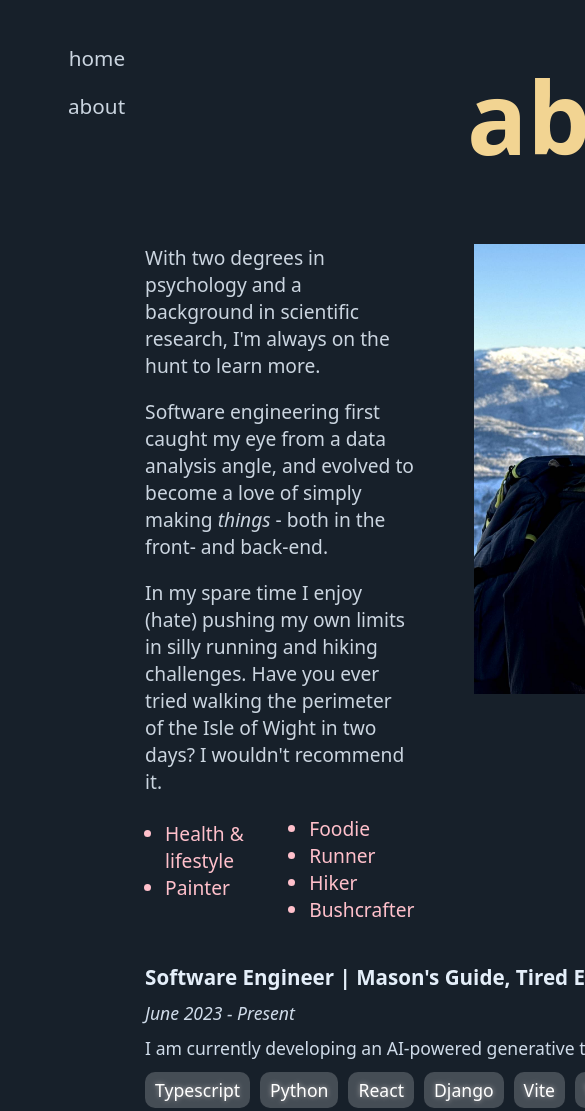
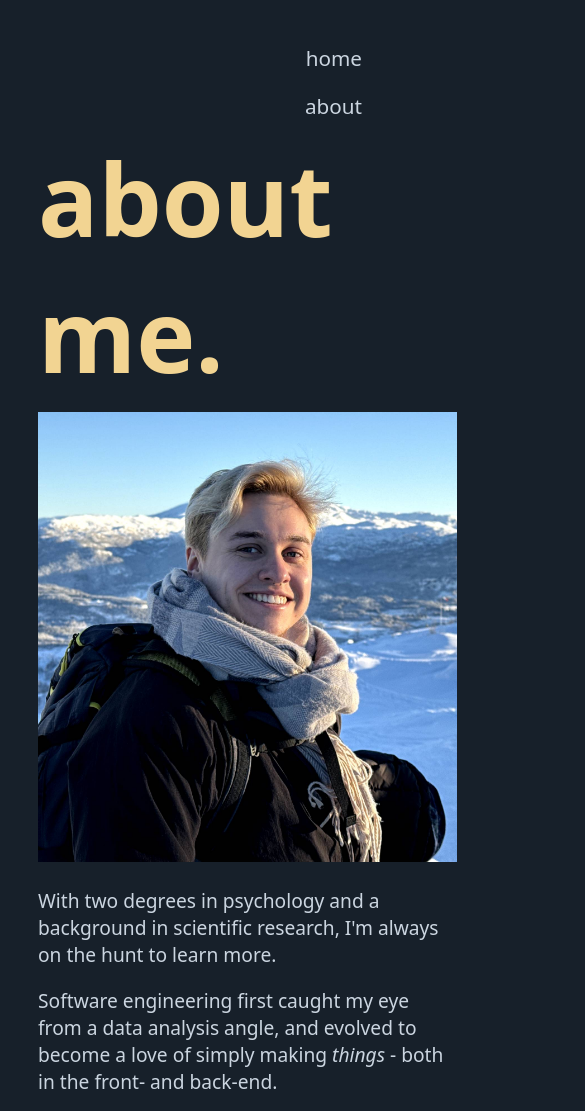
Before and after one commit to Alekssaunders/portfolio-website, an Astro site: page /about in a window 390 px wide. Shown: the top 1111 px of the page, 585 px wide, since content can reach past the window. Built offline with nearby package versions, Linux system fonts and the light colour scheme; Astro itself is replaced by a stand-in of ours.

Commit message:
about page mobile friendly

```diff
--- a/src/components/CV/CV.astro
+++ b/src/components/CV/CV.astro
@@ -14,7 +14,7 @@ const job: TJob[] = [
         date: "June 2023 - Present",
         description:
             "I am currently developing an AI-powered generative travel guide.",
-    skills: ["Typescript", "Python", "React", "Django", "Vite", "Vitest"],
+        skills: ["Typescript", "Python", "React", "Django", "Vite"],
     },
     {
         title: "Junior software engineer",
@@ -110,5 +110,21 @@ const job: TJob[] = [
             display: flex;
             gap: var(--spacer-m);
         }
+
+
+        @media only screen and (max-width: 915px) {
+            .cvContainer {
+                margin: 0 0 0 var(--spacer-2xl);
+                padding-top: var(--spacer-1xl);
+            }
+        }
+
+        @media only screen and (max-width: 805px) {
+            .cvContainer {
+                margin: 0 0 0 var(--spacer-xl);
+                padding-top: var(--spacer-1xl);
+            }
+        }
+
     </style>
 </div>
--- a/src/components/NavBar/NavBar.astro
+++ b/src/components/NavBar/NavBar.astro
@@ -45,20 +45,8 @@ const navbar = [
         transition: all 500ms;
     }
 
-  @media only screen and (max-width: 860px) {
-      .navLinkContainer{
-          height: fit-content;
-      }
-      .navList {
-          float: left;
-      }
 
-      .navLink {
-          padding: var(--spacer-l);
-      }
-  }
-
-  @media only screen and (max-width: 705px) {
+    @media only screen and (max-width: 915px) {
         .navList {
             float: right;
             display: inline;
--- a/src/layouts/Page.astro
+++ b/src/layouts/Page.astro
@@ -8,19 +8,19 @@ interface Props {
     header: string;
 }
 
-const { title, header } = Astro.props;
+const {title, header} = Astro.props;
 ---
 
 <Layout title={title}>
     <main>
         <div class="pageContainerTemplate">
-			<NavBar />
-			<div>
+            <NavBar/>
+            <div class="gridContainer">
                 <div class="pageContainerHeader">
                     <h1 class="title">{header}</h1>
                 </div>
                 <div>
-					<slot />
+                    <slot/>
                 </div>
             </div>
 
--- a/src/layouts/Page.css
+++ b/src/layouts/Page.css
@@ -1,10 +1,10 @@
 .pageContainerTemplate {
-	display: grid;
-	grid-template-columns: 1fr 2.5fr 1fr;
+  display: grid;
+  grid-template-columns: 1fr 2.5fr 1fr;
 }
 
 .pageContainerHeader {
-	text-align: right;
+  text-align: right;
 }
 
 .title {
@@ -12,3 +12,49 @@
   color: #f2d492;
   margin: var(--spacer-1xl) -80px var(--spacer-2xl) 0;
 }
+
+@media only screen and (max-width: 915px) {
+  .pageContainerTemplate {
+    display: grid;
+    grid-template-columns: 1fr 1fr;
+    grid-template-rows: max-content 1fr;
+  }
+
+  .pageContainerHeader {
+    text-align: left;
+    grid-column: 1 / 2;
+  }
+
+  .title {
+    font-size: 625%;
+    color: #f2d492;
+    margin: var(--spacer-m) -80px var(--spacer-1xl) 50px;
+  }
+
+  .gridContainer {
+    grid-row: 2 / 3;
+    grid-column: 1 / 3;
+  }
+
+  .navLinkContainer {
+    grid-row: 1 / 2;
+    grid-column: 1 / 3;
+  }
+
+  .navLink {
+    padding-left: 0px;
+  }
+}
+
+@media only screen and (max-width: 805px) {
+  .pageContainerTemplate {
+    grid-template-columns: 1fr 1fr;
+    grid-template-rows: max-content max-content 1fr;
+  }
+
+  .title {
+    font-size: 625%;
+    color: #f2d492;
+    margin: var(--spacer-m) -80px var(--spacer-m) var(--spacer-xl);
+  }
+}
--- a/src/pages/about.astro
+++ b/src/pages/about.astro
@@ -3,11 +3,11 @@ import Page from '../layouts/Page.astro';
 import "./about.css";
 import NavBar from "../components/NavBar/NavBar.astro";
 import CV from "../components/CV/CV.astro";
-import { Image } from "astro:assets";
+import {Image} from "astro:assets";
 import aboutMePhoto from "../assets/images/AboutMePhoto.jpg";
 
 const hobbies: string[] = [
-  "Health & lifestyle",
+    "Health",
     "Painter",
     "Foodie",
     "Runner",
@@ -51,5 +51,5 @@ const hobbies: string[] = [
             />
         </div>
     </div>
-  <CV />
+    <CV/>
 </Page>
--- a/src/pages/about.css
+++ b/src/pages/about.css
@@ -37,3 +37,29 @@
   grid-template-columns: 1fr 1fr;
   gap: var(--spacer-2xl);
 }
+
+@media only screen and (max-width: 915px) {
+  .aboutPageTemplate {
+    margin-left: var(--spacer-2xl);
+  }
+}
+
+@media only screen and (max-width: 805px) {
+  .aboutPageTemplate {
+    margin-left: var(--spacer-xl);
+  }
+
+  .photoContainer {
+    grid-row: 1 / 2;
+  }
+
+  .textBoxContent {
+    grid-row: 2 / 3;
+  }
+
+  .aboutPageTemplate {
+    display: grid;
+    grid-template-columns: 1fr 1fr;
+    gap: var(--spacer-l);
+  }
+}
--- a/src/pages/index.css
+++ b/src/pages/index.css
@@ -104,7 +104,7 @@
     padding-left: var(--spacer-xl);
   }
 
-  @media only screen and (max-width: 860px) {
+  @media only screen and (max-width: 915px) {
     .pageDivider {
       display: grid;
       grid-template-columns: 0.5fr 1fr;
```
Lines whose indentation alone changed are shown as unchanged.
